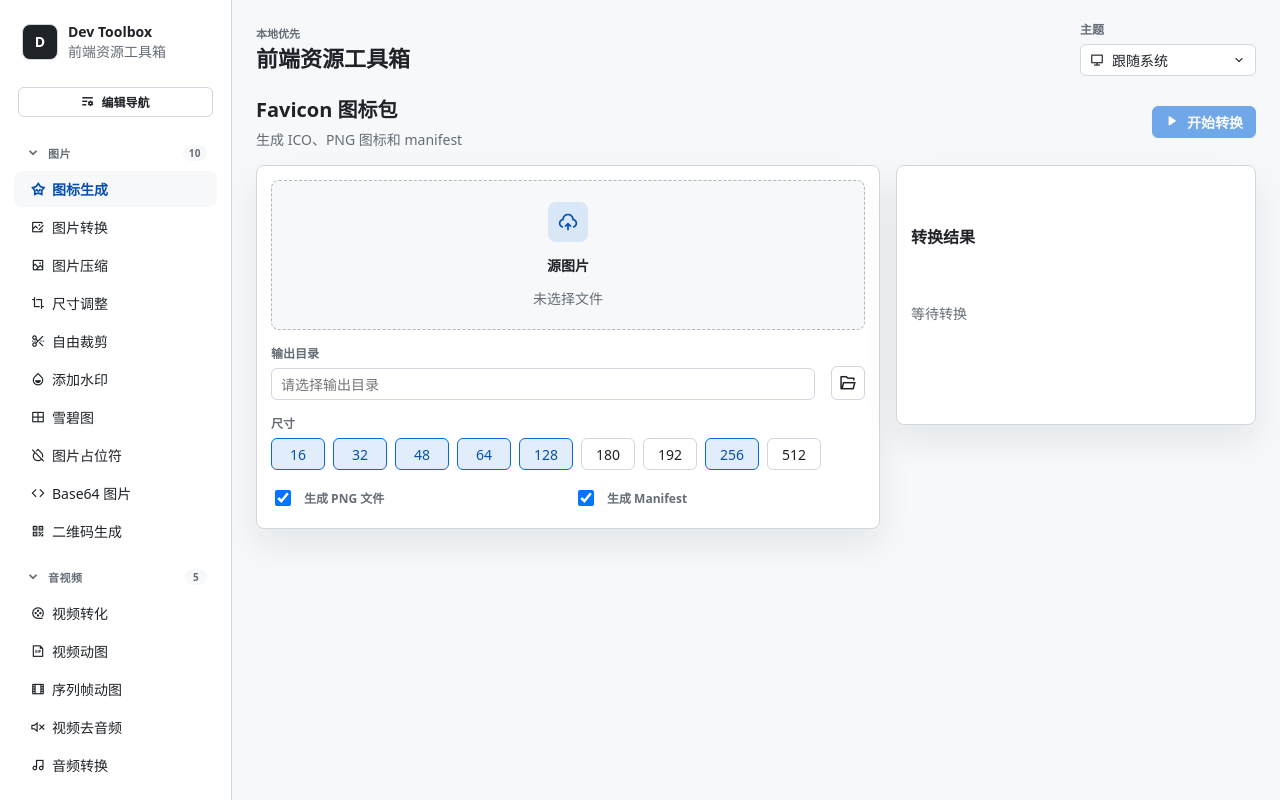
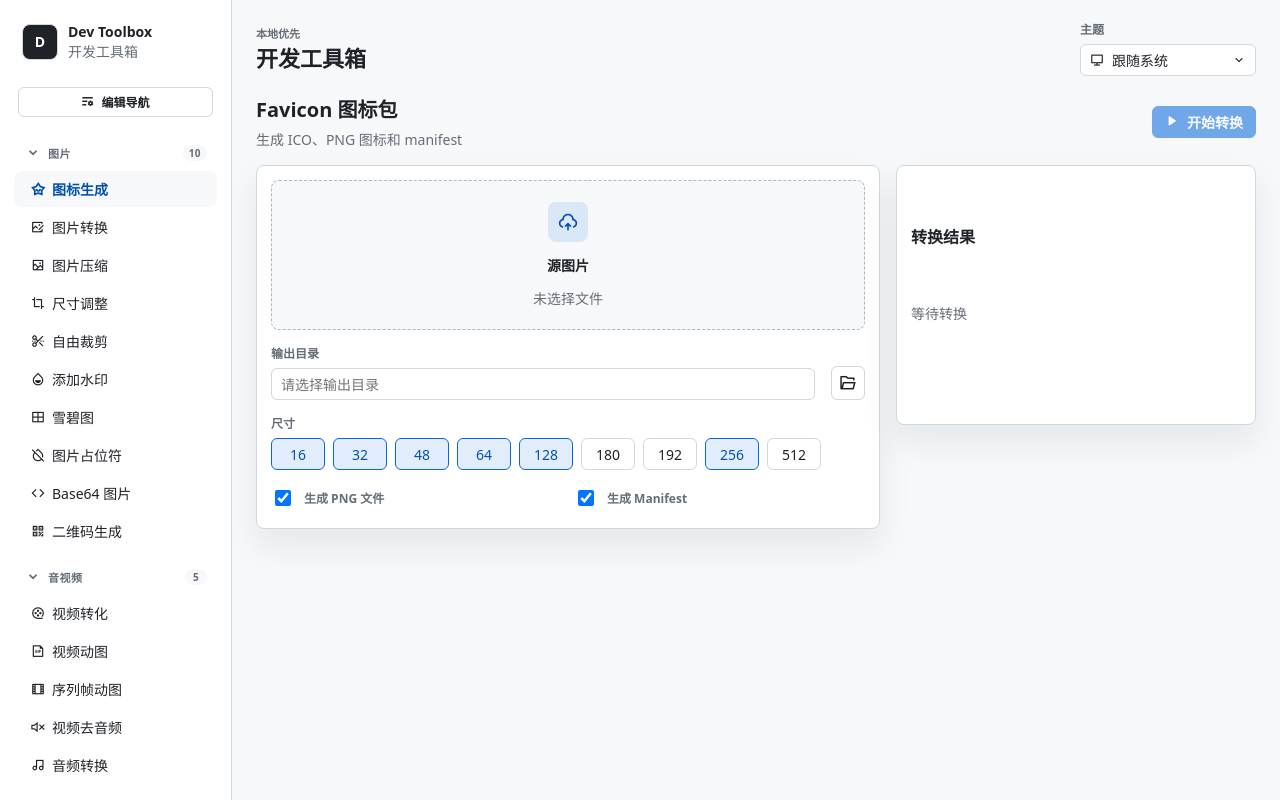
Before and after one commit to CoffeeHouse1122/Dev-Toolbox, a Vue app: page /history#/favicon in a window 1280 px wide. Built offline with nearby package versions, Linux system fonts and the light colour scheme; a web font is replaced by a local one.

Commit message:
修改文案

```diff
--- a/src/renderer/components/AppShell.vue
+++ b/src/renderer/components/AppShell.vue
@@ -352,7 +352,7 @@ function setTheme(value: string) {
         <div class="brand-mark">D</div>
         <div>
           <strong>Dev Toolbox</strong>
-          <span>前端资源工具箱</span>
+          <span>开发工具箱</span>
         </div>
       </div>
 
@@ -384,7 +384,7 @@ function setTheme(value: string) {
       <header class="topbar">
         <div>
           <span class="eyebrow">本地优先</span>
-          <h1>前端资源工具箱</h1>
+          <h1>开发工具箱</h1>
         </div>
         <SelectMenu class="theme-menu" :model-value="theme.mode" :options="themeOptions" label="主题" @update:model-value="setTheme" />
       </header>
```
